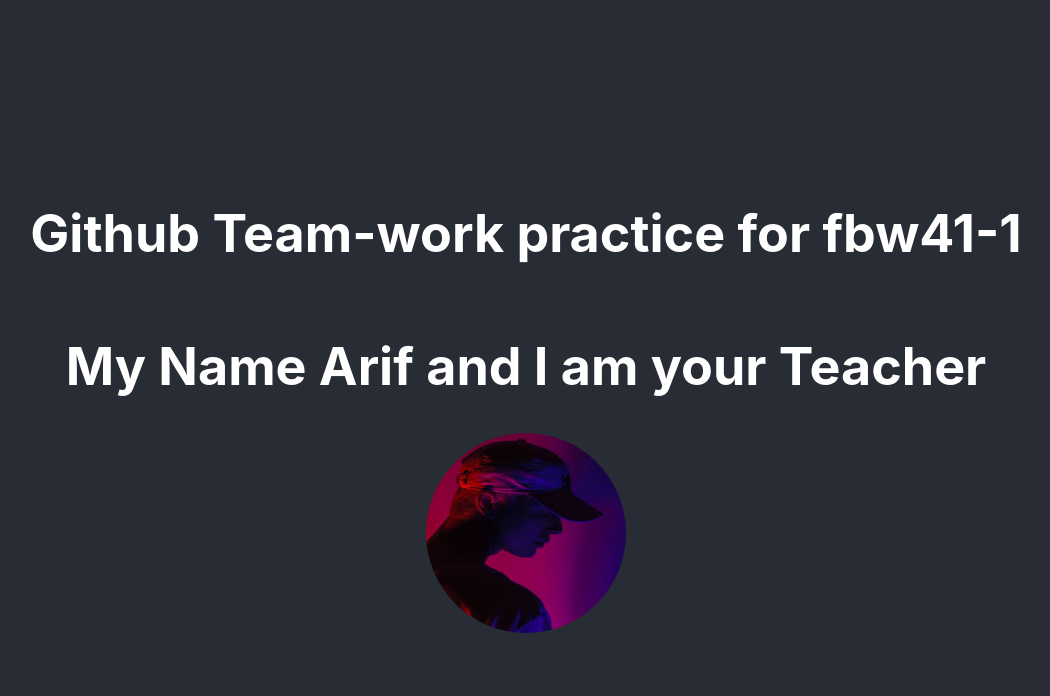
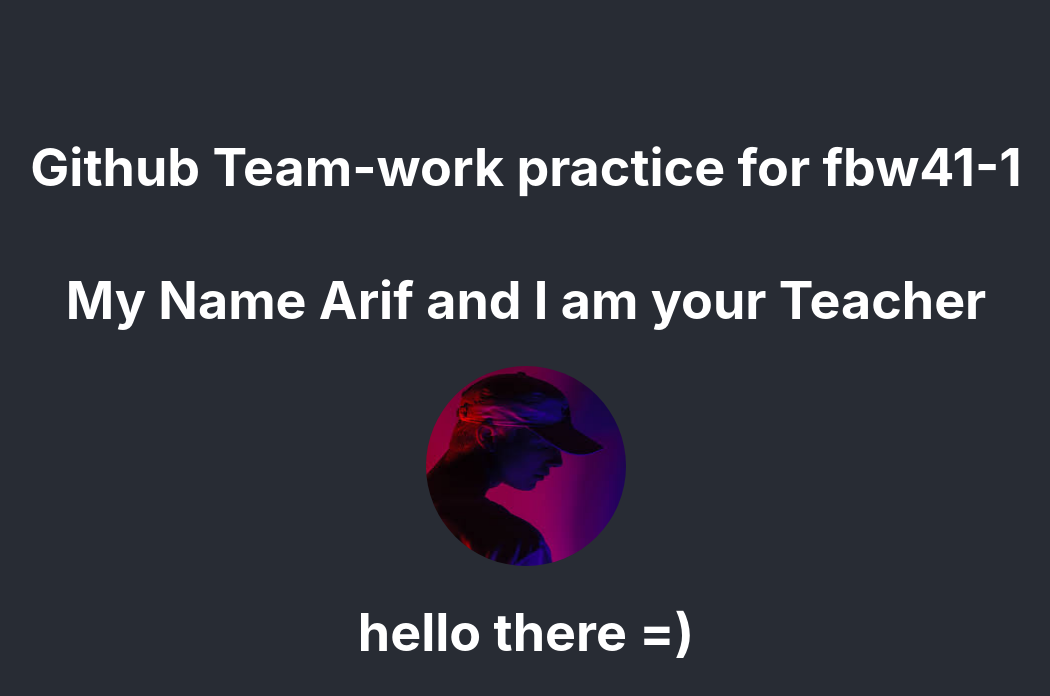
Before and after one commit to ariffira/git-practice, a React (Create React App) app: page / in a window 1280 px wide. Shown: the top 696 px of the page, without its empty margins (114-1164 px from the left). Built offline with nearby package versions, Linux system fonts and the light colour scheme.

Commit message:
adding nicos

```diff
--- a/src/App.js
+++ b/src/App.js
@@ -1,12 +1,17 @@
-import './App.css';
-import Arif from './components/Arif';
+import "./App.css";
+import Arif from "./components/Arif";
+
+// nico
+
+import Nico from "./components/nico";
 
 function App() {
   return (
     <div className="App">
       <header className="App-header">
         <h1>Github Team-work practice for fbw41-1</h1>
-        <Arif/>
+        <Arif />
+        <Nico />
       </header>
     </div>
   );
--- /dev/null
+++ b/src/components/nico.js
@@ -0,0 +1,13 @@
+import React, { Component } from "react";
+
+class Nico extends Component {
+  render() {
+    return (
+      <div>
+        <h1>hello there =)</h1>
+      </div>
+    );
+  }
+}
+
+export default Nico;
```
